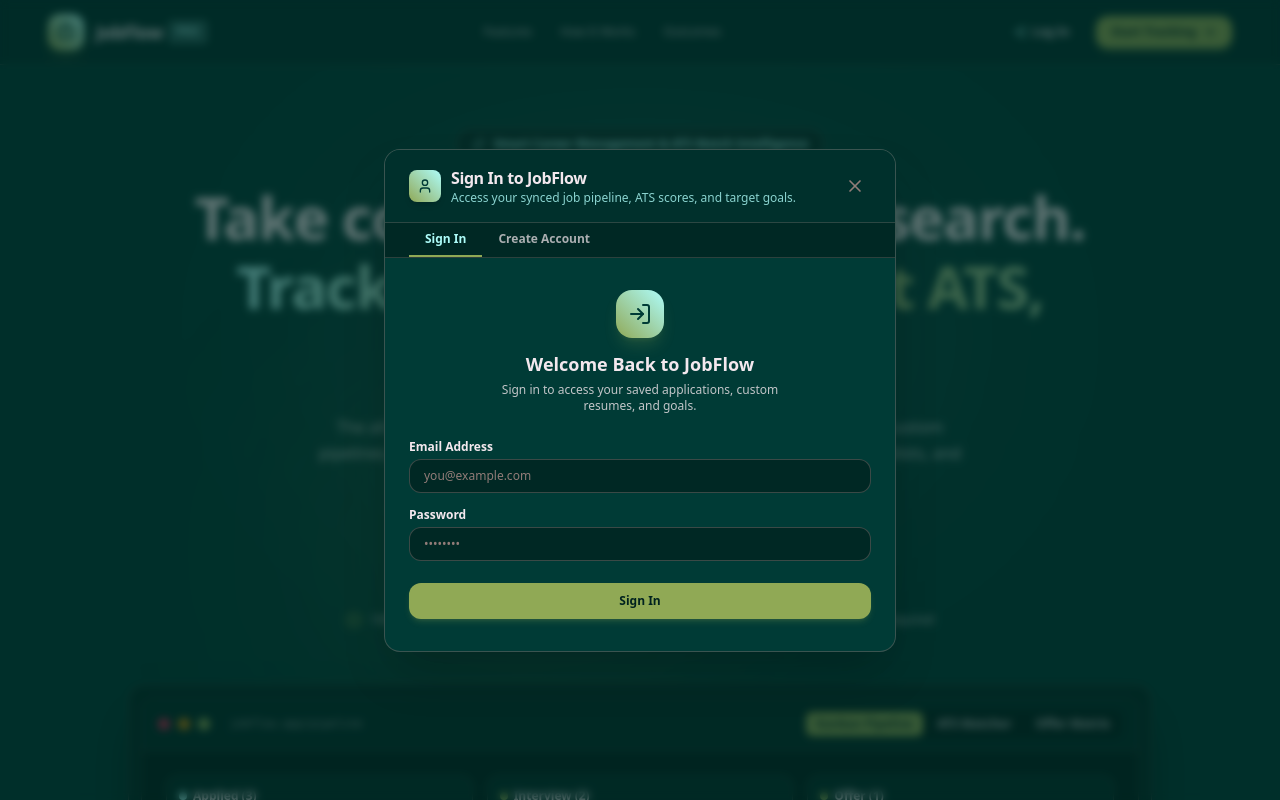
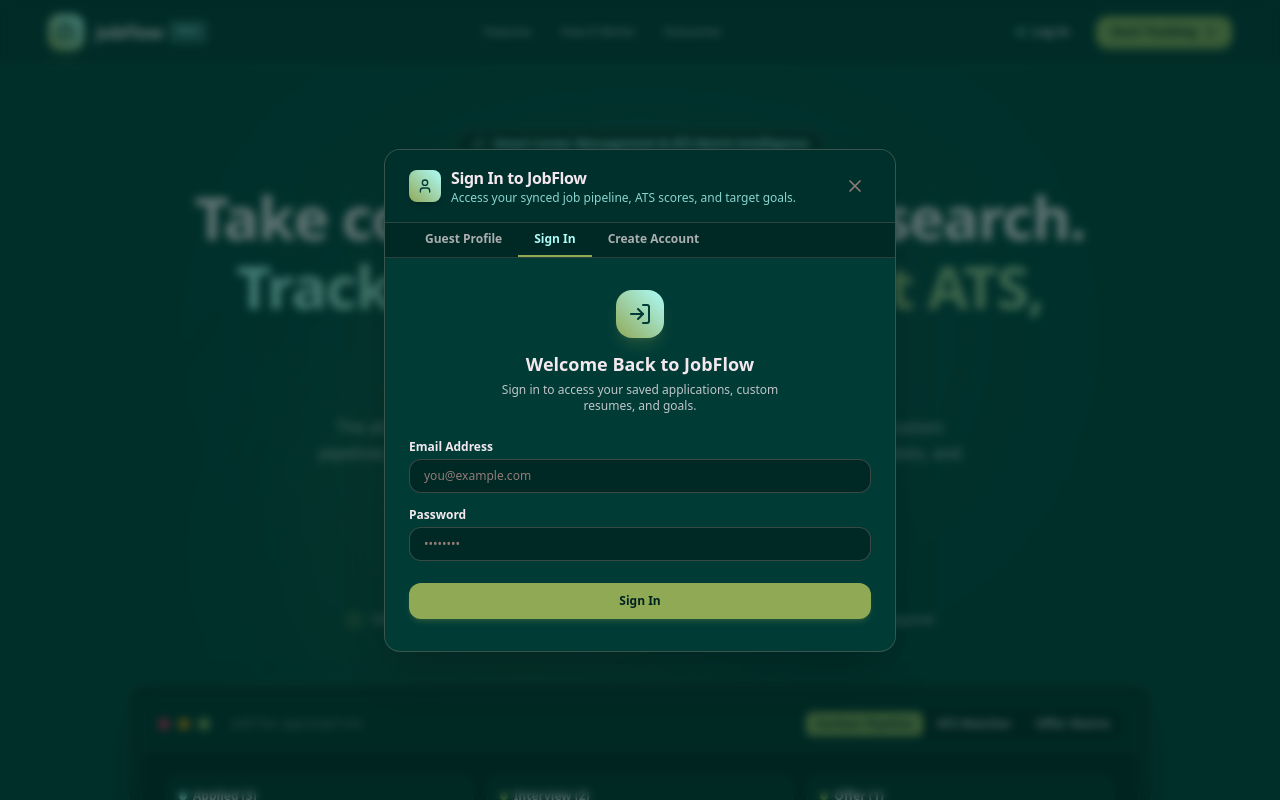
Before and after one commit to MrjjJunior/Jobs_Dashboard, a React (Vite) app: page / in a window 1280 px wide. Both pictures are taken after a click on the button "Log In". Shown: the top 800 px of the page. Built offline with nearby package versions, Linux system fonts and the light colour scheme.

Commit message:
fix(ui): allow guest users to view and edit profile/portfolio without forcing login

```diff
--- a/src/App.tsx
+++ b/src/App.tsx
@@ -440,7 +440,7 @@
         goals={userGoals}
         onOpenGoalsModal={() => setIsGoalsModalOpen(true)}
         userProfile={userProfile}
-        onOpenProfileModal={() => setIsProfileModalOpen(true)}
+        onOpenProfileModal={() => { setProfileModalMode('profile'); setIsProfileModalOpen(true); }}
         mobileOpen={mobileSidebarOpen}
         onCloseMobile={() => setMobileSidebarOpen(false)}
         onNavigateToLanding={() => navigateTo('landing')}
@@ -457,7 +457,7 @@
           onResetDemoData={handleResetDemoData}
           onOpenAiDraftModal={() => setIsAiCoachOpen(true)}
           userProfile={userProfile}
-          onOpenProfileModal={() => setIsProfileModalOpen(true)}
+          onOpenProfileModal={() => { setProfileModalMode('profile'); setIsProfileModalOpen(true); }}
           onOpenGoalsModal={() => setIsGoalsModalOpen(true)}
           onLogout={handleLogout}
           onToggleMobileSidebar={() => setMobileSidebarOpen(!mobileSidebarOpen)}
--- a/src/components/ProfileModal.tsx
+++ b/src/components/ProfileModal.tsx
@@ -76,7 +76,9 @@
 
   useEffect(() => {
     if (isOpen) {
-      setMode(initialMode || (userProfile.isLoggedIn ? 'profile' : 'login'));
+      if (initialMode) {
+        setMode(initialMode);
+      }
       setName(userProfile.name);
       setEmail(userProfile.email);
       setRole(userProfile.role);
@@ -152,7 +154,7 @@
       github: github.trim(),
       bio: bio.trim(),
       avatarUrl: avatarUrl,
-      isLoggedIn: true,
+      isLoggedIn: userProfile.isLoggedIn,
     };
 
     onSaveProfile(updated);
@@ -259,10 +261,20 @@
 
         {/* Tab Navigation if logged out or wanting to toggle mode */}
         {!userProfile.isLoggedIn ? (
-          <div className="flex border-b border-[#917C78]/30 bg-[#002824] px-6 pt-2">
+          <div className="flex border-b border-[#917C78]/30 bg-[#002824] px-6 pt-2 overflow-x-auto">
+            <button
+              onClick={() => setMode('profile')}
+              className={`pb-2 px-4 text-xs font-bold border-b-2 whitespace-nowrap transition-colors cursor-pointer ${
+                mode === 'profile'
+                  ? 'border-[#90A955] text-[#ADFCF9]'
+                  : 'border-transparent text-[#F3E8EE]/70 hover:text-[#F3E8EE]'
+              }`}
+            >
+              Guest Profile
+            </button>
             <button
               onClick={() => setMode('login')}
-              className={`pb-2 px-4 text-xs font-bold border-b-2 transition-colors cursor-pointer ${
+              className={`pb-2 px-4 text-xs font-bold border-b-2 whitespace-nowrap transition-colors cursor-pointer ${
                 mode === 'login'
                   ? 'border-[#90A955] text-[#ADFCF9]'
                   : 'border-transparent text-[#F3E8EE]/70 hover:text-[#F3E8EE]'
@@ -272,7 +284,7 @@
             </button>
             <button
               onClick={() => setMode('signup')}
-              className={`pb-2 px-4 text-xs font-bold border-b-2 transition-colors cursor-pointer ${
+              className={`pb-2 px-4 text-xs font-bold border-b-2 whitespace-nowrap transition-colors cursor-pointer ${
                 mode === 'signup'
                   ? 'border-[#90A955] text-[#ADFCF9]'
                   : 'border-transparent text-[#F3E8EE]/70 hover:text-[#F3E8EE]'
```
Also changed, not shown: 1 other file (tests, documents, lock files or other folders).
